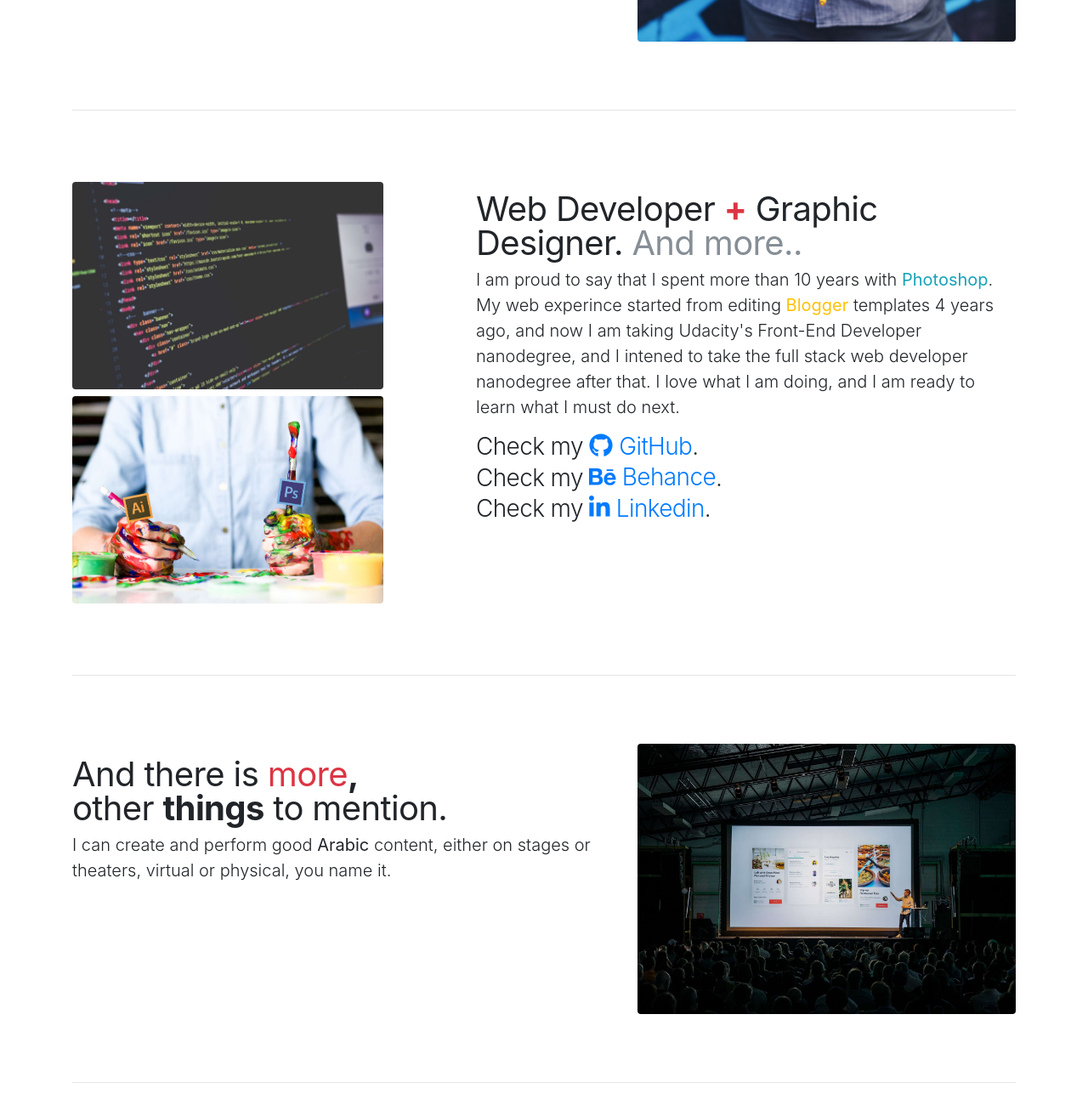
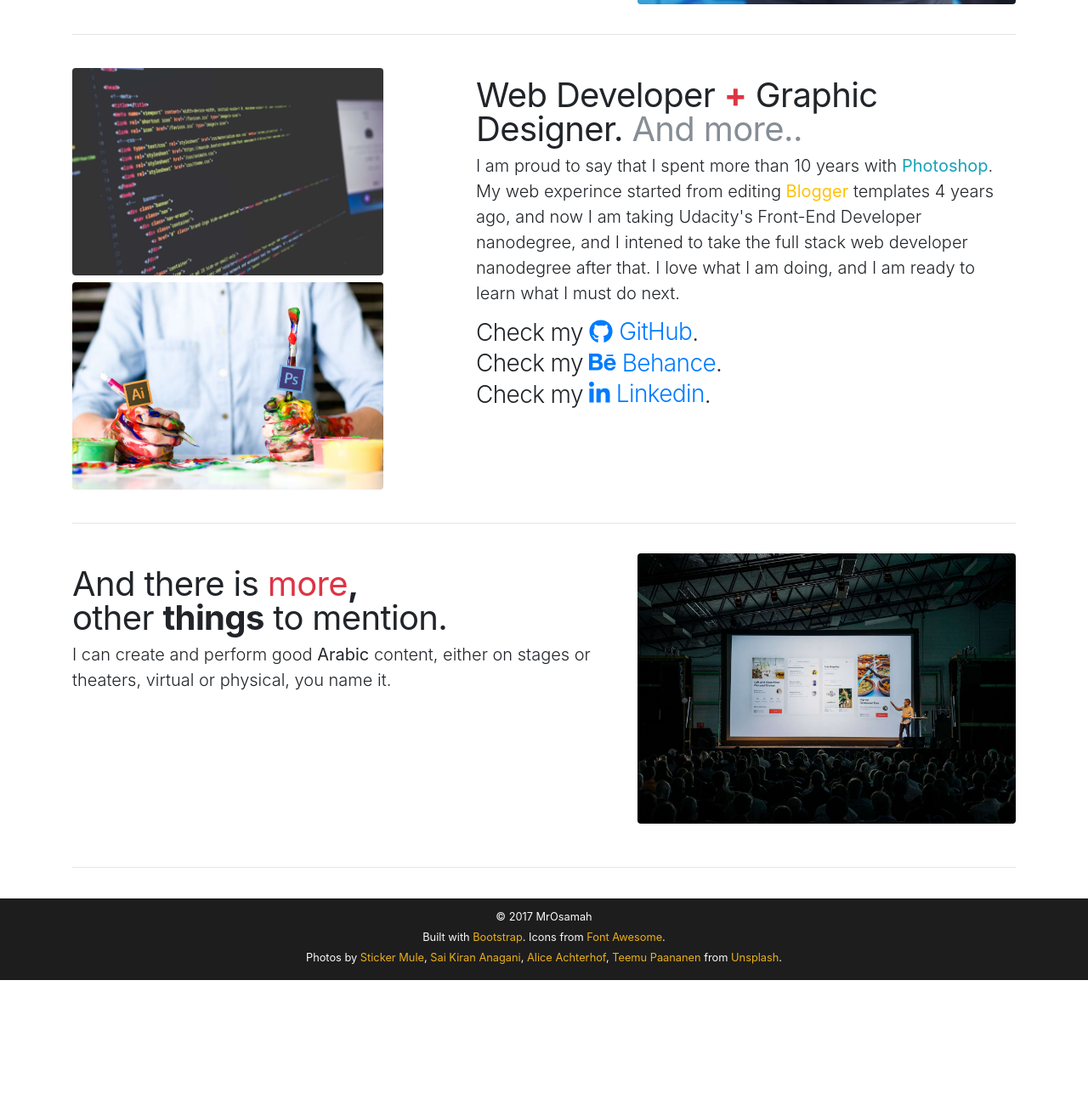
Before and after one commit to MrOsamah/MyPortfolio, a plain HTML site: page MyPortfolio/index.html in a window 1280 px wide. Shown: the part 760-2060 px from the top of the page at 85% size. After the commit the page ends 1913 px from the top, so only its background shows below. Drawn offline with nearby package versions, Linux system fonts and the light colour scheme.

Commit message:
adding hr inside a row

```diff
--- a/MyPortfolio/css/main.css
+++ b/MyPortfolio/css/main.css
@@ -8,15 +8,15 @@ body {
   font-size: 2.5em;
 }
 
-.featurette-divider {
+.container .featurette-divider {
   margin: 5rem 0;
 }
 
-.featurette-divider:first-of-type {
+.container .featurette-divider:first-of-type {
   margin-top: 2.2em;
 }
 
-.featurette-divider:last-of-type {
+.container .featurette-divider:last-of-type {
   margin-bottom: 2.2em;
 }
 
@@ -50,7 +50,7 @@ footer a:hover {
 }
 
 @media (max-width: 575px) {
-  .featurette-divider {
+  .container .featurette-divider {
     margin-top: 1.2rem;
     margin-bottom: 1.2rem;
   }
--- a/MyPortfolio/index.html
+++ b/MyPortfolio/index.html
@@ -49,7 +49,11 @@
 
   <div class="container main-content">
 
-    <hr class="featurette-divider">
+    <div class="row">
+      <div class="col">
+        <hr class="featurette-divider">
+      </div>
+    </div>
 
     <div class="row featurette">
       <div class="col-sm-7 mb-2 pt-3">
@@ -61,7 +65,11 @@
       </div>
     </div>
 
-    <hr class="featurette-divider">
+    <div class="row">
+      <div class="col">
+        <hr class="featurette-divider">
+      </div>
+    </div>
 
     <div class="row featurette">
       <div class="col-sm-7 mb-2 pt-3 order-sm-2">
@@ -83,7 +91,11 @@
       </div>
     </div>
 
-    <hr class="featurette-divider">
+    <div class="row">
+      <div class="col">
+        <hr class="featurette-divider">
+      </div>
+    </div>
 
     <div class="row featurette mb-3">
       <div class="col-sm-7 mb-2 pt-3">
@@ -95,7 +107,11 @@
       </div>
     </div>
 
-    <hr class="featurette-divider">
+    <div class="row">
+      <div class="col">
+        <hr class="featurette-divider">
+      </div>
+    </div>
 
   </div>
   <footer class="container-fluid text-light text-center">
```
